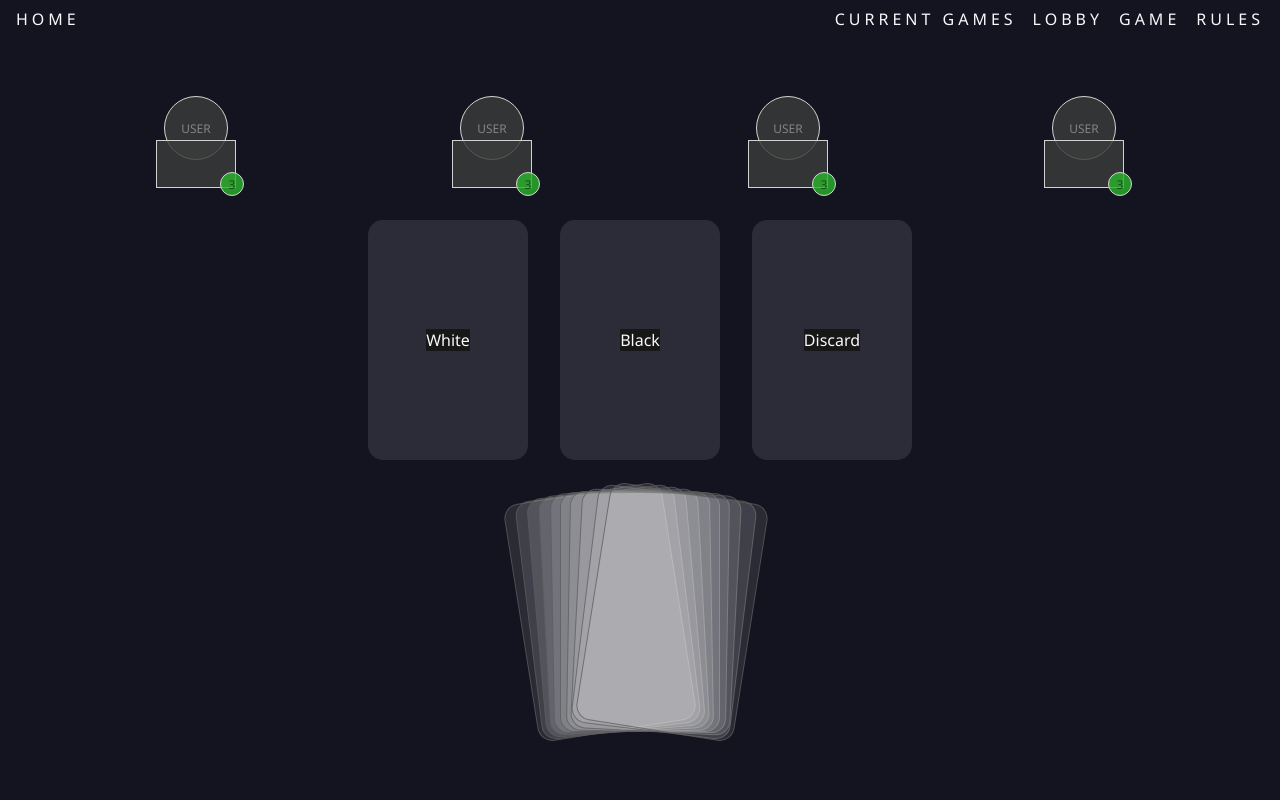
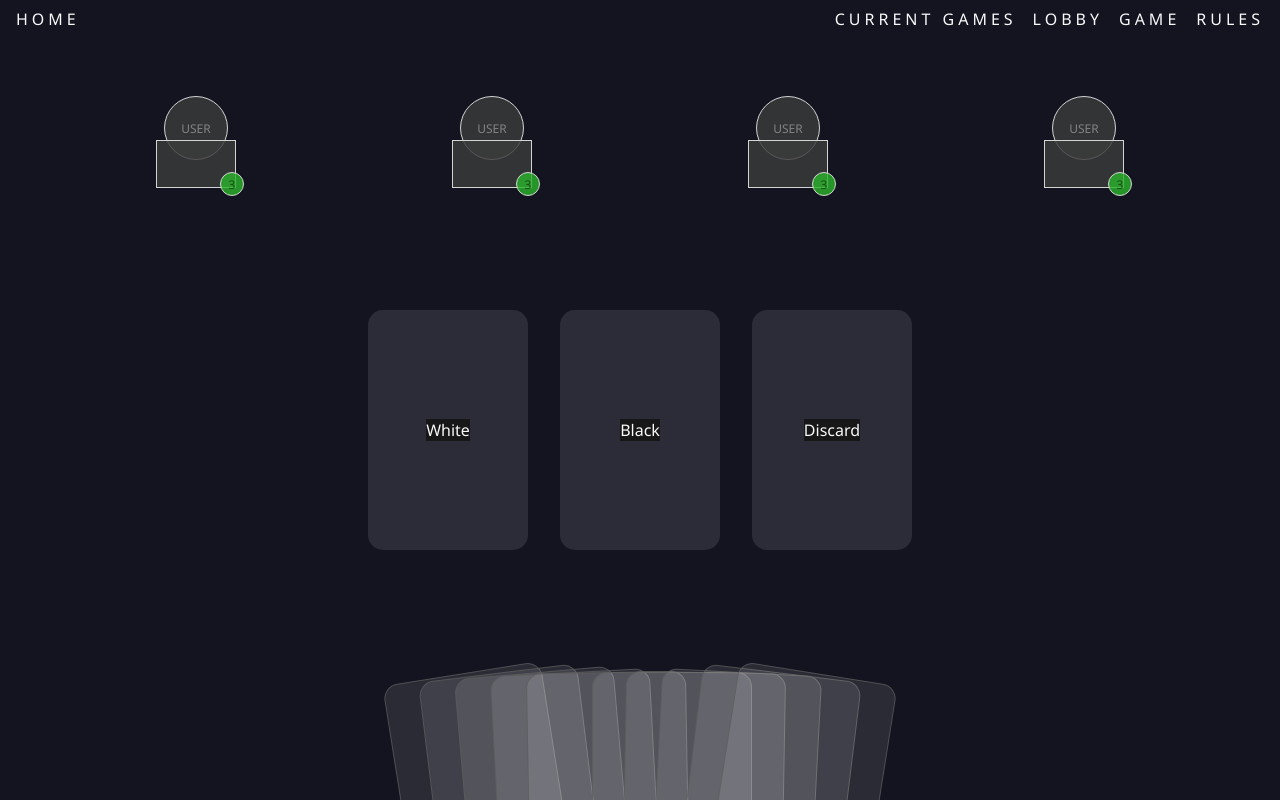
Before and after one commit to MelanieWinter/ca-snack-overflow, a React (Vite) app: page /game-room in a window 1280 px wide. Built offline with nearby package versions, Linux system fonts and the light colour scheme; no server answers.

Commit message:
Adds animation to player hand

```diff
--- a/src/components/GamePlayerView/GamePlayerView.css
+++ b/src/components/GamePlayerView/GamePlayerView.css
@@ -1,3 +1,2 @@
 .GamePlayerView {
-
 }
--- a/src/components/PlayerViewHand/PlayerViewHand.css
+++ b/src/components/PlayerViewHand/PlayerViewHand.css
@@ -1,5 +1,5 @@
 .PlayerViewHand {
-
+    margin-bottom: -10rem;
 }
 
 .PlayerViewHand .player-view-hand-container {
@@ -18,89 +18,91 @@
 }
 
 .PlayerViewHand .player-view-hand-container .Card {
-    transform: translateY(-50%);
+    transform: translateY(-60%);
 }
 
 .PlayerViewHand .player-view-hand-container .Card:nth-child(1) {
-    transform: translateX(-25%) rotate(-9deg);
+    transform: translateX(-100%) rotate(-9deg);
 }
 
 .PlayerViewHand .player-view-hand-container .Card:nth-child(2) {
-    transform: translateX(-20%) rotate(-7deg);
+    transform: translateX(-80%) rotate(-7deg);
 }
 
 .PlayerViewHand .player-view-hand-container .Card:nth-child(3) {
-    transform: translateX(-15%) rotate(-5deg);
+    transform: translateX(-60%) rotate(-5deg);
 }
 
 .PlayerViewHand .player-view-hand-container .Card:nth-child(4) {
-    transform: translateX(-10%) rotate(-3deg);
+    transform: translateX(-40%) rotate(-3deg);
 }
 
 .PlayerViewHand .player-view-hand-container .Card:nth-child(5) {
-    transform: translateX(-5%) rotate(-1deg);
+    transform: translateX(-20%) rotate(-1deg);
 }
 
 .PlayerViewHand .player-view-hand-container .Card:nth-child(6) {
-    transform: rotate(0deg);
+    transform: translateX(20%) rotate(0deg);
 }
 
 .PlayerViewHand .player-view-hand-container .Card:nth-child(7) {
-    transform: translateX(5%) rotate(1deg);
+    transform: translateX(40%) rotate(1deg);
 }
 
 .PlayerViewHand .player-view-hand-container .Card:nth-child(8) {
-    transform: translateX(10%) rotate(3deg);
+    transform: translateX(60%) rotate(3deg);
 }
 
 .PlayerViewHand .player-view-hand-container .Card:nth-child(9) {
-    transform: translateX(15%) rotate(7deg);
+    transform: translateX(80%) rotate(7deg);
 }
 
 .PlayerViewHand .player-view-hand-container .Card:nth-child(10) {
-    transform: translateX(20%) rotate(9deg);
+    transform: translateX(100%) rotate(9deg);
 }
 
+
+/* HOVER STATE FOR PLAYER HAND CARDS */
 .PlayerViewHand .player-view-hand-container:hover .Card {
     transition: transform 0.3s ease-in-out;
 }
 
 .PlayerViewHand .player-view-hand-container:hover .Card:nth-child(1) {
-    transform: translateX(-100%) rotate(-10deg);
+    transform: translateX(-240%) rotate(-17deg);
 }
 
 .PlayerViewHand .player-view-hand-container:hover .Card:nth-child(2) {
+    transform: translateX(-180%) rotate(-14deg);
+}
+
+.PlayerViewHand .player-view-hand-container:hover .Card:nth-child(3) {
+    transform: translateX(-120%) rotate(-9deg);
+}
+
+.PlayerViewHand .player-view-hand-container:hover .Card:nth-child(4) {
     transform: translateX(-70%) rotate(-7deg);
 }
 
-.PlayerViewHand .player-view-hand-container:hover .Card:nth-child(3) {
-    transform: translateX(-40%) rotate(-4deg);
-}
-
-.PlayerViewHand .player-view-hand-container:hover .Card:nth-child(4) {
-    transform: translateX(-10%) rotate(-1deg);
-}
-
 .PlayerViewHand .player-view-hand-container:hover .Card:nth-child(5) {
-    transform: translateX(20%) rotate(2deg);
+    transform: translateX(-30%) rotate(-3deg);
 }
 
 .PlayerViewHand .player-view-hand-container:hover .Card:nth-child(6) {
-    transform: translateX(50%) rotate(5deg);
+    transform: translateX(30%) rotate(3deg);
 }
 
 .PlayerViewHand .player-view-hand-container:hover .Card:nth-child(7) {
-    transform: translateX(80%) rotate(8deg);
+    transform: translateX(70%) rotate(7deg);
 }
 
 .PlayerViewHand .player-view-hand-container:hover .Card:nth-child(8) {
-    transform: translateX(110%) rotate(11deg);
+    transform: translateX(120%) rotate(9deg);
 }
 
 .PlayerViewHand .player-view-hand-container:hover .Card:nth-child(9) {
-    transform: translateX(140%) rotate(14deg);
+    transform: translateX(180%) rotate(14deg);
 }
 
 .PlayerViewHand .player-view-hand-container:hover .Card:nth-child(10) {
-    transform: translateX(170%) rotate(17deg);
+    transform: translateX(240%) rotate(17deg);
 }
--- a/src/pages/Game/Game.css
+++ b/src/pages/Game/Game.css
@@ -2,6 +2,7 @@
     width: 100%;
     height: 100%;
     padding: 3rem;
+    overflow-y: hidden;
     /* border: 1px solid red; */
 }
 
@@ -10,7 +11,7 @@
     height: 100%;
     display: flex;
     flex-direction: column;
-    /* justify-content: space-between; */
+    justify-content: space-between;
     gap: 2rem;
     /* border: 1px solid red; */
 }
```
